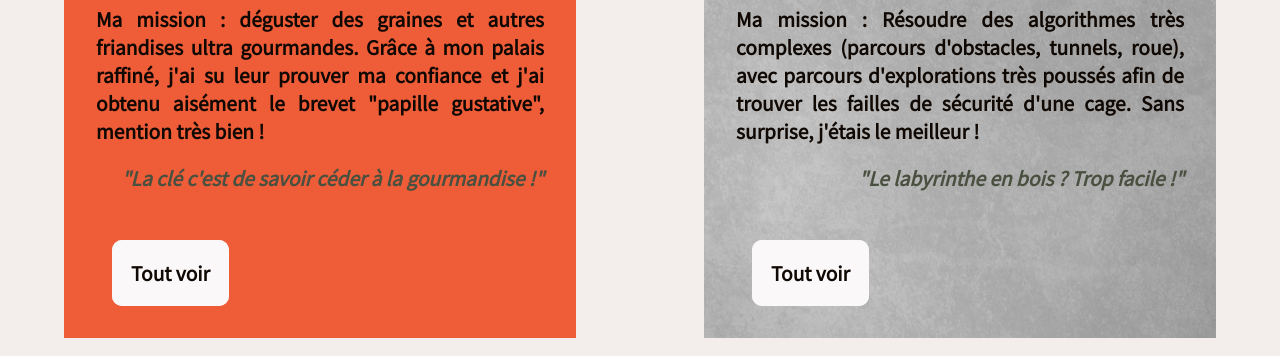
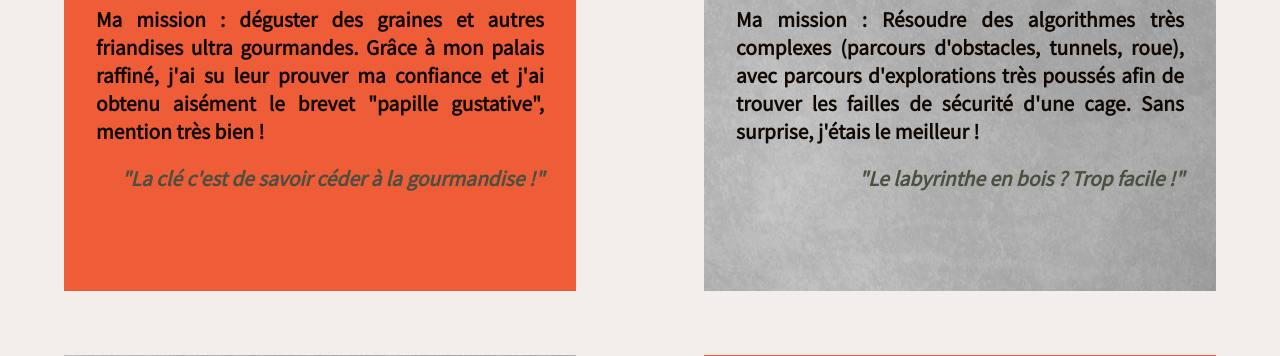
Before and after one commit to BarbaraGonthier/Online-Cv-for-fun, a PHP site: page / in a window 1280 px wide. Shown: the part 1751-2107 px from the top of the page. Run offline with PHP 8.4, Linux system fonts and the light colour scheme; some web fonts are replaced.

Commit message:
resolve conflicts

```diff
--- a/index.php
+++ b/index.php
@@ -73,7 +73,6 @@
                     <div class="experienceBottom">
                         <p class="jobDescription"> <?=$job['description']?></p>
                         <p class="sentence"><?=$job['sentence']?> </p>
-                        <p class="seeAll"> <a href="">Tout voir</a> </p>
                     </div>
                 </div>
         <?php
--- a/style.css
+++ b/style.css
@@ -216,7 +216,7 @@ nav a {
     flex-basis: 40%;
 }
 .experiencesBloc>:nth-of-type(1){
-    background-color: rgba(238,92,56);
+    background-color: var(--third-color);
     padding: var(--spacing-4);
     margin: var(--spacing-4);
 }
@@ -239,7 +239,7 @@ nav a {
 }
 
 .experiencesBloc>:nth-of-type(4){
-    background-color: rgb(238,92,56);
+    background-color: var(--third-color);
     padding: var(--spacing-4);
     margin: var(--spacing-4);
 }
@@ -272,22 +272,17 @@ nav a {
 
 }
 
-.seeAll a {
-    text-align: right;
-    text-decoration: none;
-    color: var(--dark);
-    border : solid, var(--light);
-    background-color: var(--light);
-    padding:var(--spacing-2);
-    border-radius:10px;
-    margin: var(--spacing-2);
-}
-
 @media screen and (max-width: 768px) {
     .experiencesBloc {
         display: flex;
         flex-direction: column;
+    }
+    .experiencesBloc :nth-of-type(3) {
         background-image: none;
+        background-color: var(--third-color);
+    }
+    .experiencesBloc :nth-of-type(4) {
+        background-image: url('home-img/background-mobile.png');
     }
 }
 
```
